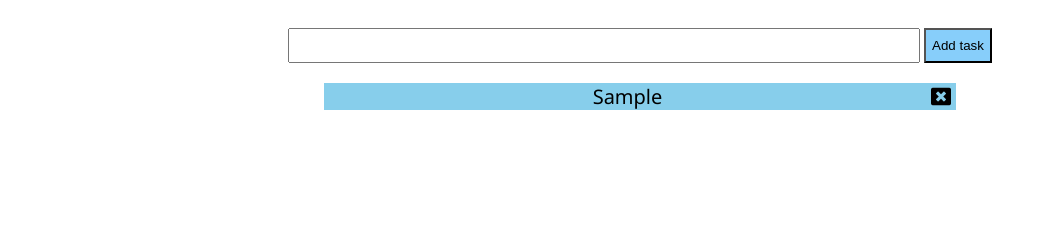
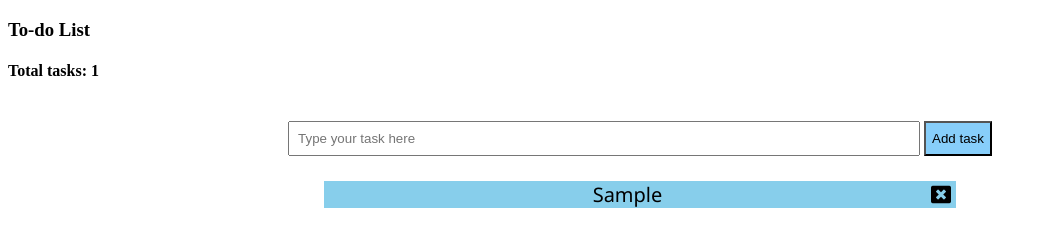
Before and after one commit to ialihaider75/100DaysOfCode, a plain HTML site: page Day8/index.html in a window 1280 px wide. Both pictures are taken after typing "Sample" into the empty fields and a click on the button "Add task". Shown: the whole page, without its empty margins (0-1047 px from the left). Drawn offline with Linux system fonts and the light colour scheme.

Commit message:
giving final touch

```diff
--- a/Day8/index.html
+++ b/Day8/index.html
@@ -13,8 +13,14 @@
 
 <body>
     <div class="container">
+        <h3>
+            To-do List
+        </h3>
+        <h4>
+            Total tasks: <span class="task-count"></span>
+        </h4>
         <div class="task-bar">
-            <input type="text" class="task-input" autofocus>
+            <input type="text" class="task-input" placeholder="Type your task here" autofocus>
             <button class="add-btn" onclick="addTask();">Add task</button>
         </div>
         <div class="task-list">
--- a/Day8/js/app.js
+++ b/Day8/js/app.js
@@ -12,10 +12,14 @@ function addTask() {
     domTaskElementRemoveBtn.innerHTML = "<i class='fas fa-window-close'></i>";
     domTaskElementRemoveBtn.addEventListener("click", function () {
         removeTask(this.parentNode.getAttribute("id"));
-    })
+    });
     domTaskElement.append(document.createElement("span").innerText = taskObject.task);
     domTaskElement.append(domTaskElementRemoveBtn);
+    domTaskElement.addEventListener("click", function () {
+        markTaskAsDone(this);
+    });
     document.querySelector(".task-list").append(domTaskElement);
+    document.querySelector(".task-count").innerText = document.getElementsByClassName("task").length;
     taskInput.value = "";
 }
 
@@ -28,4 +32,9 @@ function generateUniqueIdForNewTask() {
 function removeTask(id) {
     task = document.getElementById(id);
     task.parentNode.removeChild(task);
+    document.querySelector(".task-count").innerText = document.getElementsByClassName("task").length;
 }
+
+function markTaskAsDone(task) {
+    task.style.backgroundColor = "#29db2f";
+}
--- a/Day8/styles/style.css
+++ b/Day8/styles/style.css
@@ -28,6 +28,7 @@
     font-size: 20px;
     width: 50%;
     margin: auto;
+    margin-top: 5px;
 }
 
 .task-remove-btn {
```
